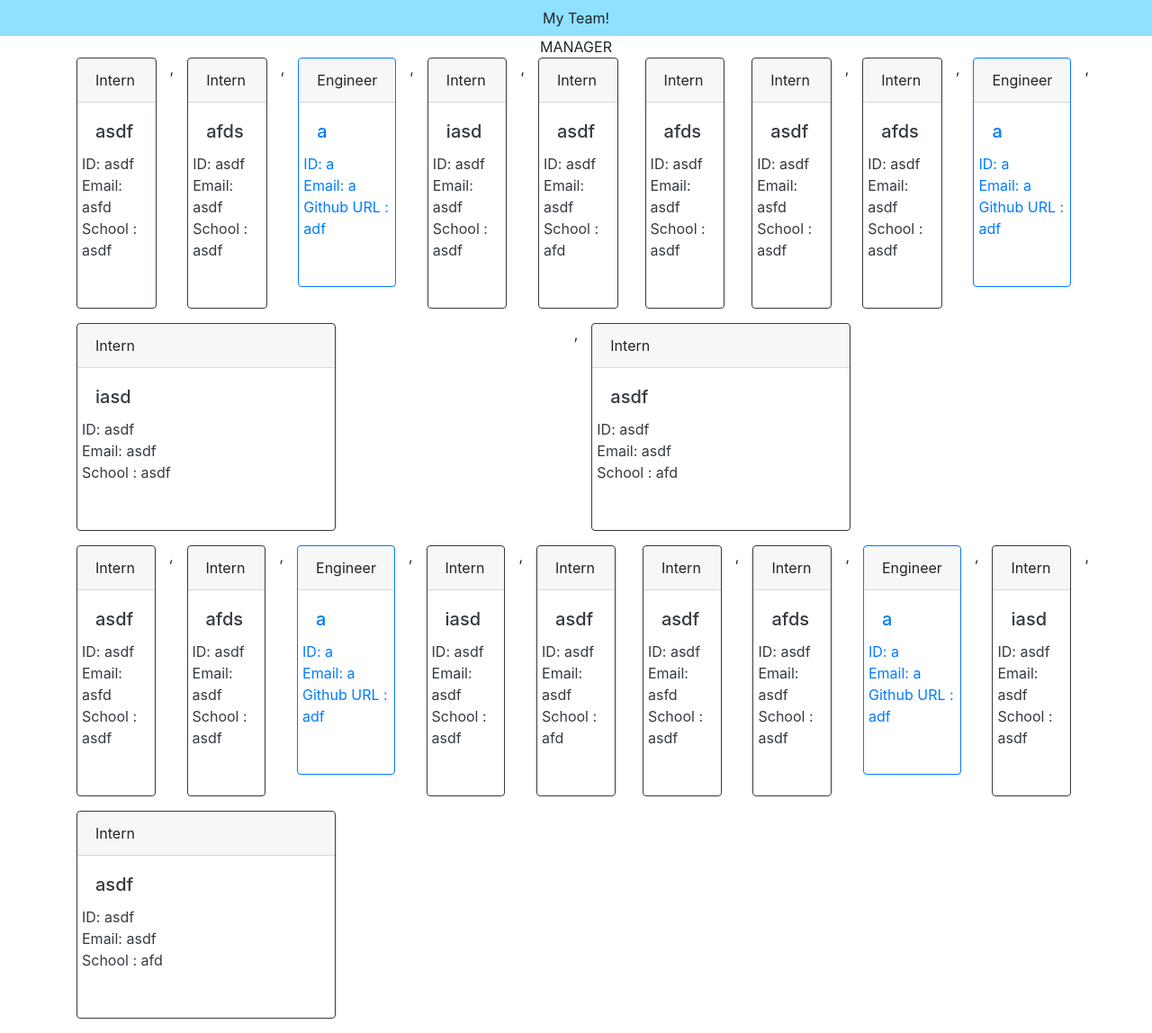
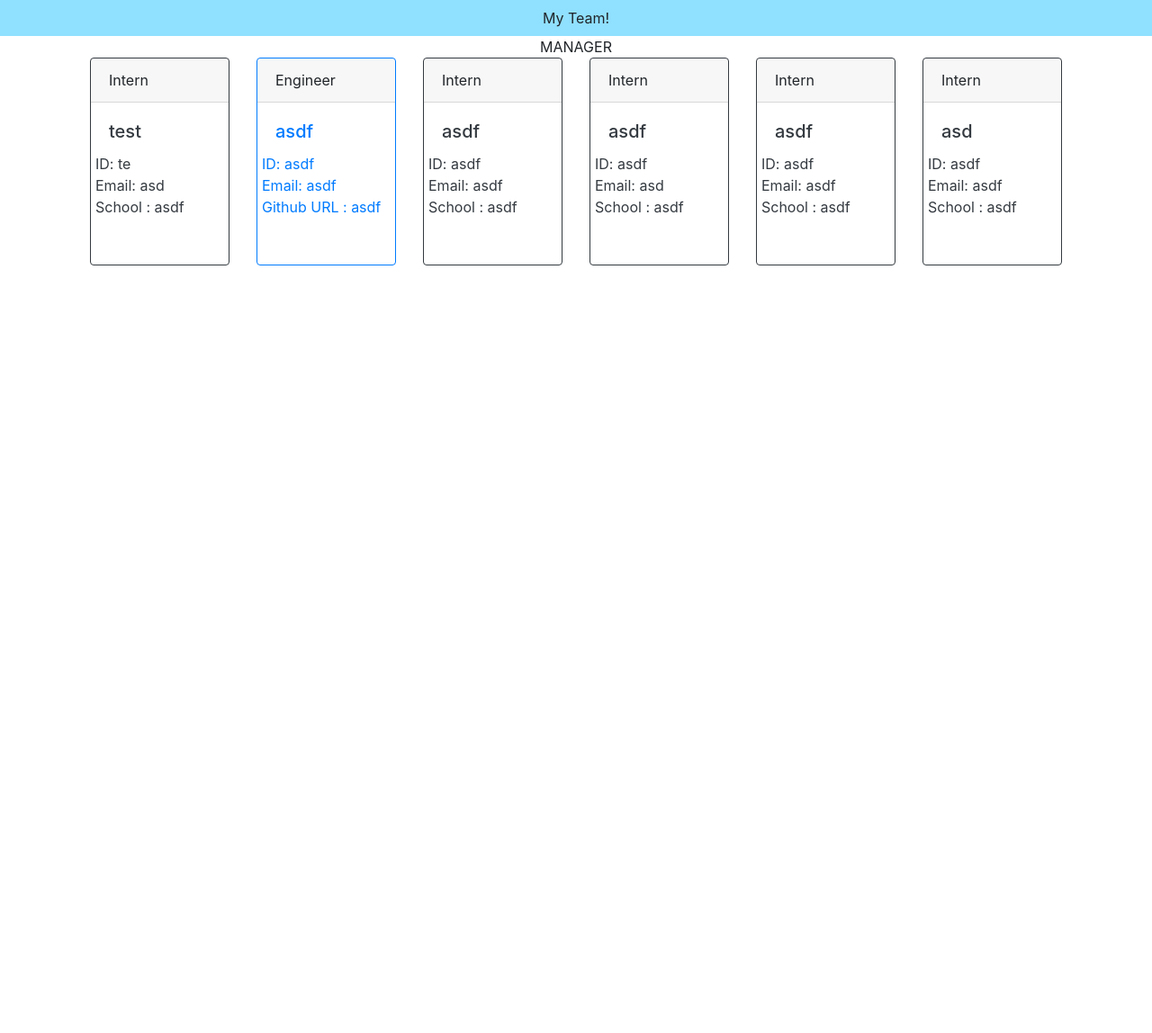
Before and after one commit to Mohmedvaid/team-profile-generator, a plain HTML site: page Develop/output/index.html in a window 1280 px wide. Shown: the whole page at 90% size. After the commit the page ends 800 px from the top, so only its background shows below. Drawn offline with nearby package versions, Linux system fonts and the light colour scheme; files whose address does not match are found by name.

Commit message:
Removed the loop and added flex

```diff
--- a/Develop/app.js
+++ b/Develop/app.js
@@ -159,6 +159,8 @@ function blockBuilder(empList) {
   let textColor;
   let block = [];
   let j = 0;
+
+
   for (var i = 1; i < empList.length; i++) {
     switch (empList[i].getRole()) {
       case `Intern`:
@@ -176,9 +178,7 @@ function blockBuilder(empList) {
         break;
     }
 
-    block[
-      j
-    ] = `<div class="col"><div class="card ${color} mb-3" style="max-width: 18rem;">
+    block[j] = `<div class="col"><div class="card ${color} mb-3" style="max-width: 18rem;">
     <div class="card-header">${empList[i].getRole()}</div>
     <div class="card-body ${textColor}">
       <h5 class="card-title">${empList[i].getName()}</h5>
@@ -201,13 +201,7 @@ function htmlBuilder(blockArr) {
   let finalHtml;
   let temphtml = "";
   for (var i = 0; i < blockArr.length; i++) {
-    if (i == 0 || i % 3 == 0) {
-      temphtml += '<div class="row">' + blockArr;
-    } else if (i % 2 == 0) {
-      temphtml += blockArr + "</div>";
-    } else {
       temphtml += blockArr[i];
-    }
   }
 
   finalHtml = `<!doctype html>
@@ -225,6 +219,9 @@ function htmlBuilder(blockArr) {
             }
             .manager{
                 text-align: center;
+            }
+            .col{
+              min-width: 300px;
             }
         </style>
 
@@ -246,7 +243,10 @@ function htmlBuilder(blockArr) {
                     MANAGER
                 </div>
             </div>
+            <div style= "display: flex; flex-wrap: wrap; " >
             ${temphtml}
+            </div>
+
         </div>
 
         <!-- Optional JavaScript -->
--- a/Develop/output/index.html
+++ b/Develop/output/index.html
@@ -34,67 +34,29 @@
                     MANAGER
                 </div>
             </div>
-            <div class="row"><div class="col"><div class="card border-dark mb-3" style="max-width: 18rem;">
+            <div style= "display: flex; flex-wrap: wrap; " >
+            <div class="col"><div class="card border-dark mb-3" style="max-width: 18rem;">
     <div class="card-header">Intern</div>
     <div class="card-body text-dark">
-      <h5 class="card-title">asdf</h5>
+      <h5 class="card-title">test</h5>
       <dl class="row">
       <ul class="list-unstyled">
-      <li>ID: asdf</li>
-      <li>Email: asfd</li>
+      <li>ID: te</li>
+      <li>Email: asd</li>
       <li>School : asdf</li>
     </ul>
       </dl>
     </div>
   </div>
-  </div>,<div class="col"><div class="card border-dark mb-3" style="max-width: 18rem;">
-    <div class="card-header">Intern</div>
-    <div class="card-body text-dark">
-      <h5 class="card-title">afds</h5>
-      <dl class="row">
-      <ul class="list-unstyled">
-      <li>ID: asdf</li>
-      <li>Email: asdf</li>
-      <li>School : asdf</li>
-    </ul>
-      </dl>
-    </div>
-  </div>
-  </div>,<div class="col"><div class="card border-primary mb-3" style="max-width: 18rem;">
+  </div><div class="col"><div class="card border-primary mb-3" style="max-width: 18rem;">
     <div class="card-header">Engineer</div>
     <div class="card-body text-primary">
-      <h5 class="card-title">a</h5>
-      <dl class="row">
-      <ul class="list-unstyled">
-      <li>ID: a</li>
-      <li>Email: a</li>
-      <li>Github URL : adf</li>
-    </ul>
-      </dl>
-    </div>
-  </div>
-  </div>,<div class="col"><div class="card border-dark mb-3" style="max-width: 18rem;">
-    <div class="card-header">Intern</div>
-    <div class="card-body text-dark">
-      <h5 class="card-title">iasd</h5>
-      <dl class="row">
-      <ul class="list-unstyled">
-      <li>ID: asdf</li>
-      <li>Email: asdf</li>
-      <li>School : asdf</li>
-    </ul>
-      </dl>
-    </div>
-  </div>
-  </div>,<div class="col"><div class="card border-dark mb-3" style="max-width: 18rem;">
-    <div class="card-header">Intern</div>
-    <div class="card-body text-dark">
       <h5 class="card-title">asdf</h5>
       <dl class="row">
       <ul class="list-unstyled">
       <li>ID: asdf</li>
       <li>Email: asdf</li>
-      <li>School : afd</li>
+      <li>Github URL : asdf</li>
     </ul>
       </dl>
     </div>
@@ -102,7 +64,7 @@
   </div><div class="col"><div class="card border-dark mb-3" style="max-width: 18rem;">
     <div class="card-header">Intern</div>
     <div class="card-body text-dark">
-      <h5 class="card-title">afds</h5>
+      <h5 class="card-title">asdf</h5>
       <dl class="row">
       <ul class="list-unstyled">
       <li>ID: asdf</li>
@@ -119,125 +81,8 @@
       <dl class="row">
       <ul class="list-unstyled">
       <li>ID: asdf</li>
-      <li>Email: asfd</li>
+      <li>Email: asd</li>
       <li>School : asdf</li>
-    </ul>
-      </dl>
-    </div>
-  </div>
-  </div>,<div class="col"><div class="card border-dark mb-3" style="max-width: 18rem;">
-    <div class="card-header">Intern</div>
-    <div class="card-body text-dark">
-      <h5 class="card-title">afds</h5>
-      <dl class="row">
-      <ul class="list-unstyled">
-      <li>ID: asdf</li>
-      <li>Email: asdf</li>
-      <li>School : asdf</li>
-    </ul>
-      </dl>
-    </div>
-  </div>
-  </div>,<div class="col"><div class="card border-primary mb-3" style="max-width: 18rem;">
-    <div class="card-header">Engineer</div>
-    <div class="card-body text-primary">
-      <h5 class="card-title">a</h5>
-      <dl class="row">
-      <ul class="list-unstyled">
-      <li>ID: a</li>
-      <li>Email: a</li>
-      <li>Github URL : adf</li>
-    </ul>
-      </dl>
-    </div>
-  </div>
-  </div>,<div class="col"><div class="card border-dark mb-3" style="max-width: 18rem;">
-    <div class="card-header">Intern</div>
-    <div class="card-body text-dark">
-      <h5 class="card-title">iasd</h5>
-      <dl class="row">
-      <ul class="list-unstyled">
-      <li>ID: asdf</li>
-      <li>Email: asdf</li>
-      <li>School : asdf</li>
-    </ul>
-      </dl>
-    </div>
-  </div>
-  </div>,<div class="col"><div class="card border-dark mb-3" style="max-width: 18rem;">
-    <div class="card-header">Intern</div>
-    <div class="card-body text-dark">
-      <h5 class="card-title">asdf</h5>
-      <dl class="row">
-      <ul class="list-unstyled">
-      <li>ID: asdf</li>
-      <li>Email: asdf</li>
-      <li>School : afd</li>
-    </ul>
-      </dl>
-    </div>
-  </div>
-  </div></div><div class="row"><div class="col"><div class="card border-dark mb-3" style="max-width: 18rem;">
-    <div class="card-header">Intern</div>
-    <div class="card-body text-dark">
-      <h5 class="card-title">asdf</h5>
-      <dl class="row">
-      <ul class="list-unstyled">
-      <li>ID: asdf</li>
-      <li>Email: asfd</li>
-      <li>School : asdf</li>
-    </ul>
-      </dl>
-    </div>
-  </div>
-  </div>,<div class="col"><div class="card border-dark mb-3" style="max-width: 18rem;">
-    <div class="card-header">Intern</div>
-    <div class="card-body text-dark">
-      <h5 class="card-title">afds</h5>
-      <dl class="row">
-      <ul class="list-unstyled">
-      <li>ID: asdf</li>
-      <li>Email: asdf</li>
-      <li>School : asdf</li>
-    </ul>
-      </dl>
-    </div>
-  </div>
-  </div>,<div class="col"><div class="card border-primary mb-3" style="max-width: 18rem;">
-    <div class="card-header">Engineer</div>
-    <div class="card-body text-primary">
-      <h5 class="card-title">a</h5>
-      <dl class="row">
-      <ul class="list-unstyled">
-      <li>ID: a</li>
-      <li>Email: a</li>
-      <li>Github URL : adf</li>
-    </ul>
-      </dl>
-    </div>
-  </div>
-  </div>,<div class="col"><div class="card border-dark mb-3" style="max-width: 18rem;">
-    <div class="card-header">Intern</div>
-    <div class="card-body text-dark">
-      <h5 class="card-title">iasd</h5>
-      <dl class="row">
-      <ul class="list-unstyled">
-      <li>ID: asdf</li>
-      <li>Email: asdf</li>
-      <li>School : asdf</li>
-    </ul>
-      </dl>
-    </div>
-  </div>
-  </div>,<div class="col"><div class="card border-dark mb-3" style="max-width: 18rem;">
-    <div class="card-header">Intern</div>
-    <div class="card-body text-dark">
-      <h5 class="card-title">asdf</h5>
-      <dl class="row">
-      <ul class="list-unstyled">
-      <li>ID: asdf</li>
-      <li>Email: asdf</li>
-      <li>School : afd</li>
     </ul>
       </dl>
     </div>
@@ -249,16 +94,16 @@
       <dl class="row">
       <ul class="list-unstyled">
       <li>ID: asdf</li>
-      <li>Email: asfd</li>
+      <li>Email: asdf</li>
       <li>School : asdf</li>
     </ul>
       </dl>
     </div>
   </div>
-  </div>,<div class="col"><div class="card border-dark mb-3" style="max-width: 18rem;">
+  </div><div class="col"><div class="card border-dark mb-3" style="max-width: 18rem;">
     <div class="card-header">Intern</div>
     <div class="card-body text-dark">
-      <h5 class="card-title">afds</h5>
+      <h5 class="card-title">asd</h5>
       <dl class="row">
       <ul class="list-unstyled">
       <li>ID: asdf</li>
@@ -268,46 +113,9 @@
       </dl>
     </div>
   </div>
-  </div>,<div class="col"><div class="card border-primary mb-3" style="max-width: 18rem;">
-    <div class="card-header">Engineer</div>
-    <div class="card-body text-primary">
-      <h5 class="card-title">a</h5>
-      <dl class="row">
-      <ul class="list-unstyled">
-      <li>ID: a</li>
-      <li>Email: a</li>
-      <li>Github URL : adf</li>
-    </ul>
-      </dl>
-    </div>
   </div>
-  </div>,<div class="col"><div class="card border-dark mb-3" style="max-width: 18rem;">
-    <div class="card-header">Intern</div>
-    <div class="card-body text-dark">
-      <h5 class="card-title">iasd</h5>
-      <dl class="row">
-      <ul class="list-unstyled">
-      <li>ID: asdf</li>
-      <li>Email: asdf</li>
-      <li>School : asdf</li>
-    </ul>
-      </dl>
-    </div>
-  </div>
-  </div>,<div class="col"><div class="card border-dark mb-3" style="max-width: 18rem;">
-    <div class="card-header">Intern</div>
-    <div class="card-body text-dark">
-      <h5 class="card-title">asdf</h5>
-      <dl class="row">
-      <ul class="list-unstyled">
-      <li>ID: asdf</li>
-      <li>Email: asdf</li>
-      <li>School : afd</li>
-    </ul>
-      </dl>
-    </div>
-  </div>
-  </div></div>
+            </div>
+
         </div>
 
         <!-- Optional JavaScript -->
```
